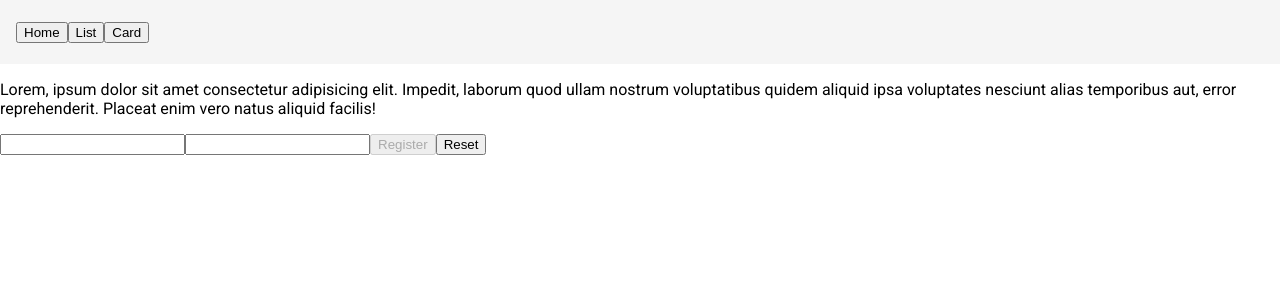
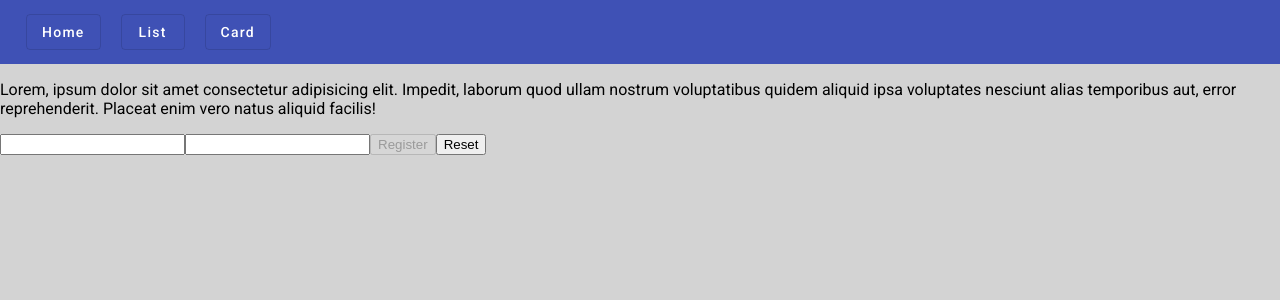
Before and after one commit to buj99/AngularIntermidieteTraining_27_3_2023, an Angular app in the folder chuck-app/: page /list in a window 1280 px wide. Shown: the top 300 px of the page. Built offline with nearby package versions, Linux system fonts and the light colour scheme.

Commit message:
Add mat-button and some some styles.

```diff
--- a/chuck-app/src/app/app.component.html
+++ b/chuck-app/src/app/app.component.html
@@ -1,10 +1,12 @@
-<mat-toolbar>
-  <button routerLink="home">Home</button>
-  <button routerLink="list">List</button>
-  <button routerLink="details/card" (click)="navigateToDetails()">Card</button>
+<mat-toolbar color="primary">
+  <button mat-stroked-button routerLink="home">Home</button>
+  <button mat-stroked-button routerLink="list">List</button>
+  <button mat-stroked-button routerLink="details/card" (click)="navigateToDetails()">Card</button>
 </mat-toolbar>
 <app-loader></app-loader>
-<router-outlet></router-outlet>
+<div>
+  <router-outlet></router-outlet>
+</div>
 
 
 <!--<app-joke-list></app-joke-list>
--- a/chuck-app/src/app/app.component.scss
+++ b/chuck-app/src/app/app.component.scss
@@ -0,0 +1,3 @@
+button {
+    margin: 10px;
+}
--- a/chuck-app/src/app/app.module.ts
+++ b/chuck-app/src/app/app.module.ts
@@ -6,8 +6,7 @@ import { MatCardModule } from '@angular/material/card';
 import { AppRoutingModule } from './app-routing.module';
 import { MatToolbarModule } from '@angular/material/toolbar';
 import { LoaderComponent } from './loader/loader.component';
-import { FormsModule } from '@angular/forms';
-import { JokesFormComponent } from './jokes-form/jokes-form.component';
+import { MatButtonModule } from '@angular/material/button';
 
 @NgModule({
   declarations: [AppComponent],
@@ -20,6 +19,7 @@ import { JokesFormComponent } from './jokes-form/jokes-form.component';
     AppRoutingModule,
     MatToolbarModule,
     LoaderComponent,
+    MatButtonModule
   ],
 })
 export class AppModule {}
--- a/chuck-app/src/app/joke-details/joke-card/joke-card.component.html
+++ b/chuck-app/src/app/joke-details/joke-card/joke-card.component.html
@@ -5,6 +5,6 @@
     </mat-card-header>
     <mat-card-content>{{joke?.content | suffix: "." : 5}}</mat-card-content>
     <mat-card-actions>
-        <button (click)="onLikeClicked()">Like</button>
+        <button mat-raised-button color="primary" (click)="onLikeClicked()">Like</button>
     </mat-card-actions>
 </mat-card>
--- a/chuck-app/src/app/joke-details/joke-card/joke-card.component.scss
+++ b/chuck-app/src/app/joke-details/joke-card/joke-card.component.scss
@@ -0,0 +1,3 @@
+mat-card {
+    margin: 10px;
+}
--- a/chuck-app/src/app/joke-details/joke-details.module.ts
+++ b/chuck-app/src/app/joke-details/joke-details.module.ts
@@ -5,6 +5,7 @@ import { MatCardModule } from '@angular/material/card';
 import { SuffixPipe } from '../pipes/suffix.pipe';
 import { JokeDtailsRoutingModule } from './joke-details-routing.module';
 import { JokeDetailsService } from './joke-details.service';
+import { MatButtonModule } from '@angular/material/button';
 
 
 @NgModule({
@@ -15,7 +16,8 @@ import { JokeDetailsService } from './joke-details.service';
     CommonModule,
     MatCardModule,
     SuffixPipe,
-    JokeDtailsRoutingModule
+    JokeDtailsRoutingModule,
+    MatButtonModule
   ],
   providers: [JokeDetailsService],
   exports: [
--- a/chuck-app/src/styles.scss
+++ b/chuck-app/src/styles.scss
@@ -1,4 +1,4 @@
 /* You can add global styles to this file, and also import other style files */
 
 html, body { height: 100%; }
-body { margin: 0; font-family: Roboto, "Helvetica Neue", sans-serif; }
+body { margin: 0; font-family: Roboto, "Helvetica Neue", sans-serif; background-color: lightgray; }
```
Also changed, not shown: chuck-app/src/app/app-routing.module.ts (+3 -4 lines).
